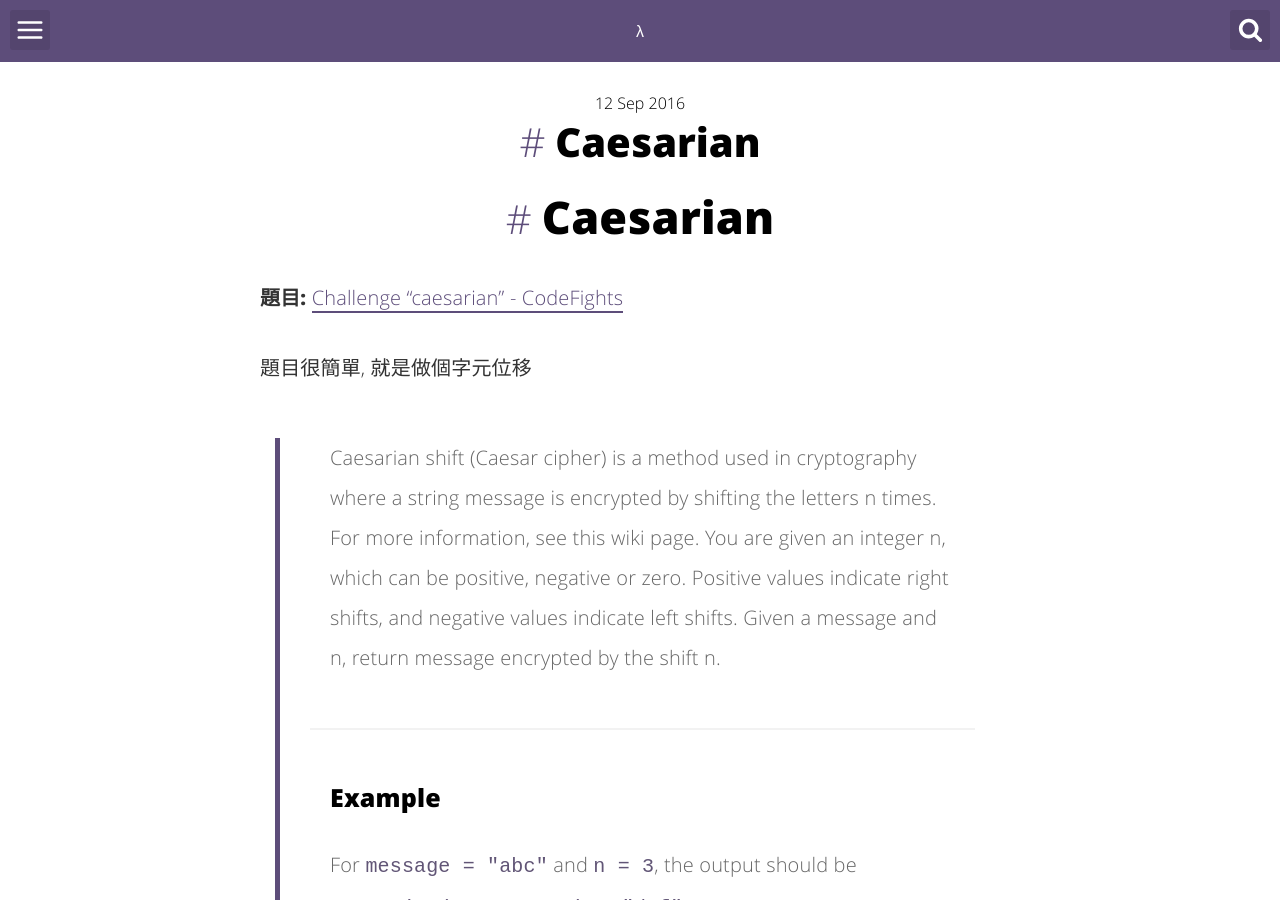
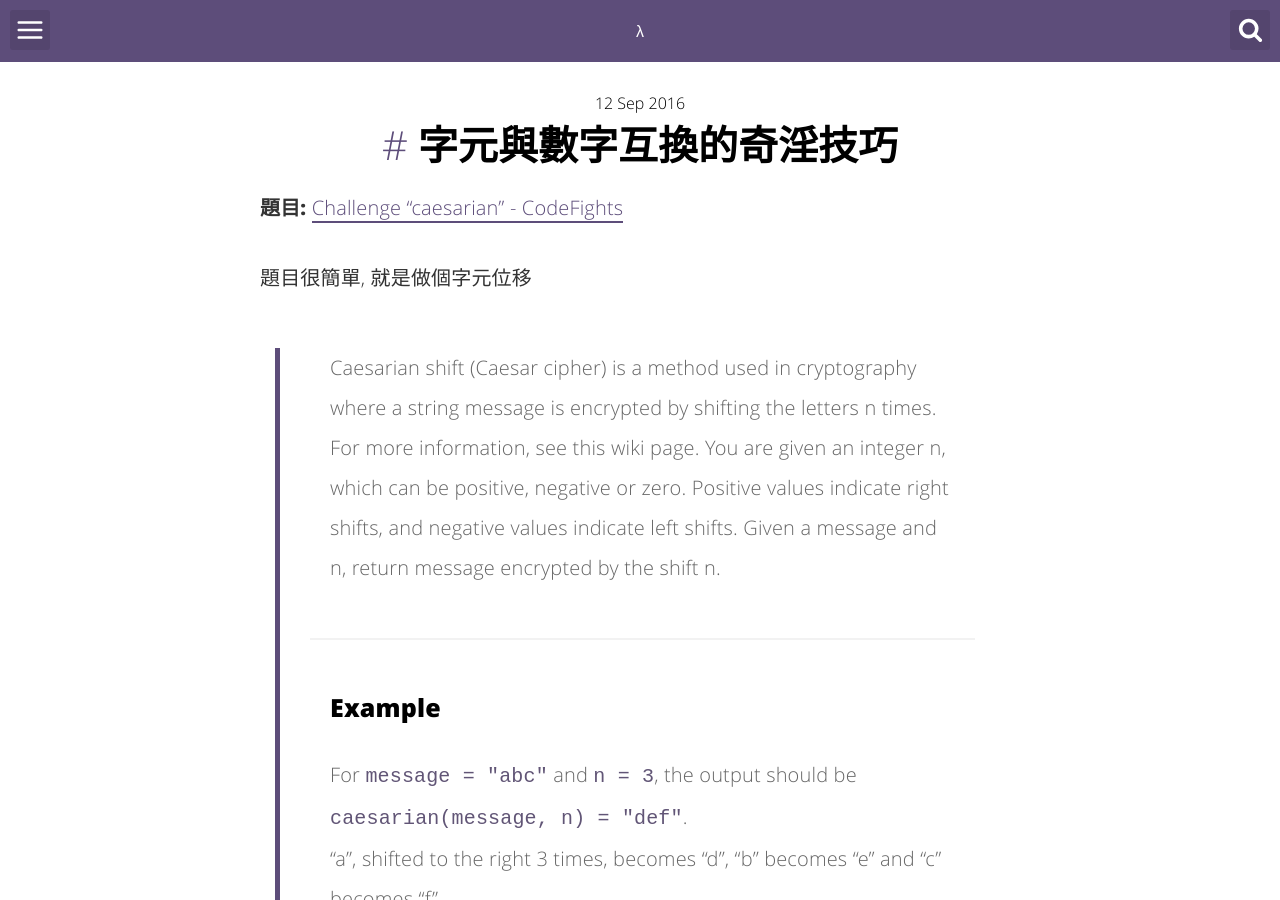
Before and after one commit to o-p/robin, a Jekyll site: the page built from _posts/2016-09-12-caesarian.md, in a window 1280 px wide and 900 px high. Built offline with Jekyll 4.4.1, drawn with Linux system fonts in a browser that asks for light colours; comment, search, counter and statistics services are not loaded.

Commit message:
format post content

````diff
--- a/_posts/2016-09-12-caesarian.md
+++ b/_posts/2016-09-12-caesarian.md
@@ -1,13 +1,10 @@
 ---
 layout: post
-title:  "Caesarian"
 date:   2016-09-12 17:50:00 +0800
 categories: tricks
 tags: ["string to number", "number to string", "buffer"]
+title: 字元與數字互換的奇淫技巧
 ---
-
-# Caesarian
-
 
 **題目:** [Challenge "caesarian" - CodeFights](https://codefights.com/challenge/Nx88Ei5vnfib8SKD6)
 
@@ -82,6 +79,7 @@ function caesarian(message, n) {
 ```
 
 壓縮後, 維持 **parseInt** & **toString** 方法
+
 ```js
 // 88 chars
 caesarian = (M, n) =>
@@ -92,6 +90,7 @@ caesarian = (M, n) =>
 ```
 
 改用 **String.fromCharCode** & **charCodeAt**
+
 ```js
 // 85 chars
 String.fromCharCode(...[...M].map(v => (v.charCodeAt() + 7 + n % 26) % 26 + 97 ))
@@ -122,6 +121,7 @@ bufferFromArray.toString() // 'def'
 OK, 所以看來透過Buffer 可以更簡短的 String <=> Array<integer> 互換
 
 那就先來寫個人看的版本:
+
 ```js
 function caesarian(message, n) {
   var buffer = Buffer(message)
````
